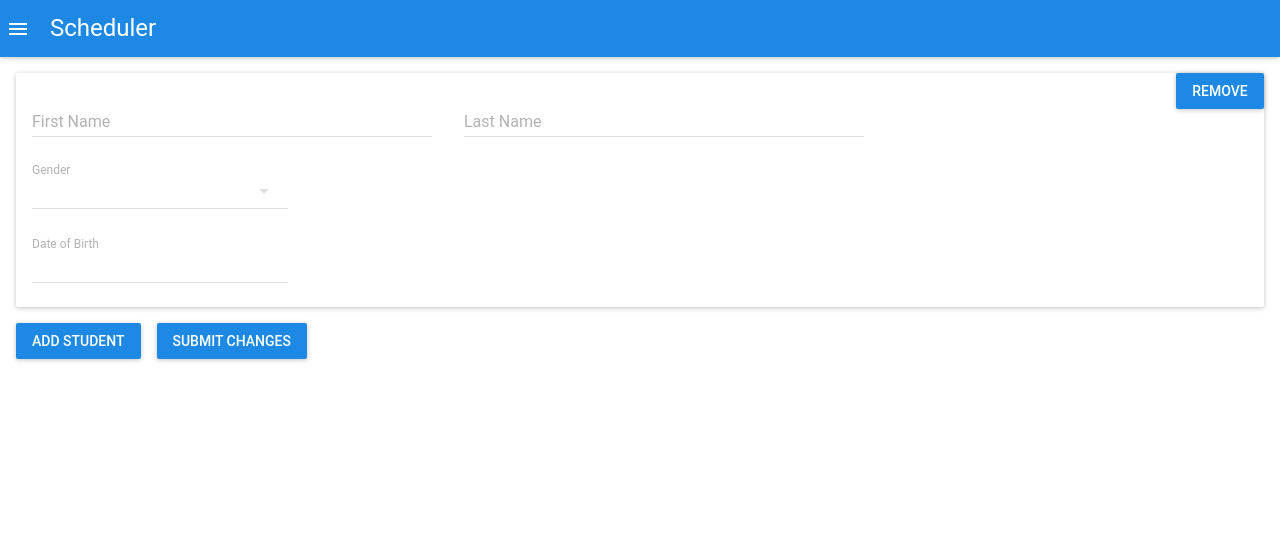
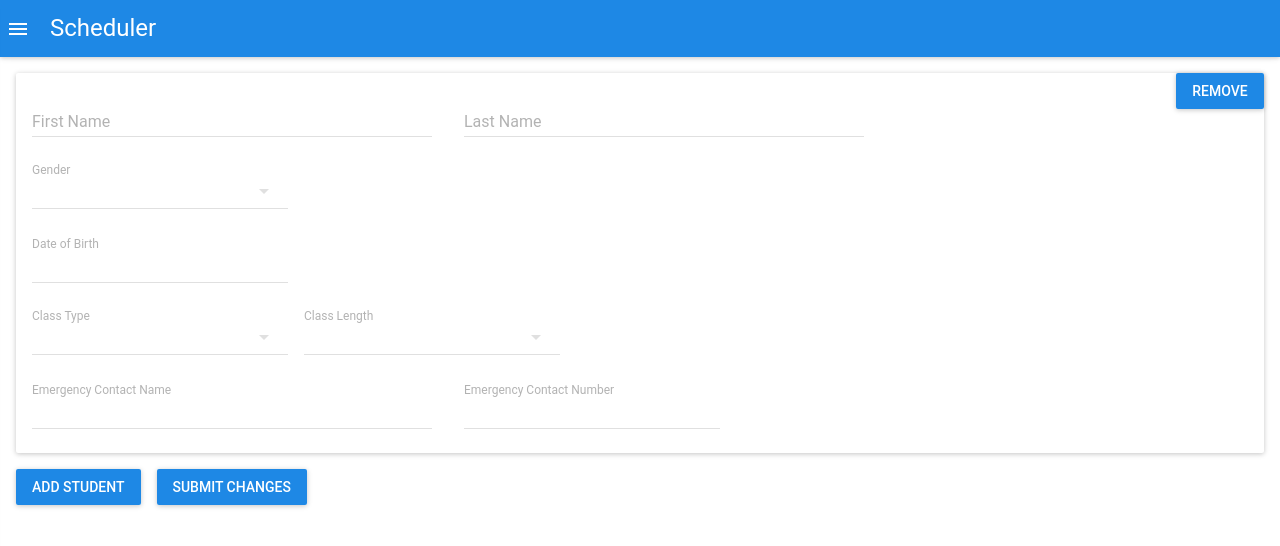
Before and after one commit to erikhelman/scheduler, a React (Create React App) app in the folder scheduler-fe/: page /main/student in a window 1280 px wide. Shown: the top 546 px of the page. Built offline with nearby package versions, Linux system fonts and the light colour scheme; no server answers.

Commit message:
Changes to be committed: 	modified:   home.py 	modified:   scheduler-fe/package.json 	modified:   scheduler-fe/src/ProfileForm.js 	modified:   scheduler-fe/src/ProfilePage.js 	modified:   scheduler-fe/src/StudentForm.js 	modified:   scheduler-fe/src/StudentPage.js

```diff
--- a/scheduler-fe/package.json
+++ b/scheduler-fe/package.json
@@ -5,6 +5,7 @@
   "proxy": "http://localhost:5000",
   "dependencies": {
     "axios": "^0.16.2",
+    "libphonenumber-js": "^0.4.37",
     "material-ui": "^0.19.4",
     "react": "^16.0.0",
     "react-big-calendar": "^0.16.1",
--- a/scheduler-fe/src/ProfileForm.js
+++ b/scheduler-fe/src/ProfileForm.js
@@ -86,18 +86,18 @@ const ProfileForm = ({
            errorText={errors.name}
            value={province}
          >
-           <MenuItem value={"1"} primaryText="Ontario" />
-           <MenuItem value={"2"} primaryText="Quebec" />
-           <MenuItem value={"3"} primaryText="Manitoba" />
-           <MenuItem value={"4"} primaryText="Alberta" />
-           <MenuItem value={"5"} primaryText="Saskatchewan" />
-           <MenuItem value={"6"} primaryText="British Columbia" />
-           <MenuItem value={"7"} primaryText="Nova Scotia" />
-           <MenuItem value={"8"} primaryText="Newfoundland" />
-           <MenuItem value={"9"} primaryText="Prince Edward Island" />
-           <MenuItem value={"10"} primaryText="Yukon" />
-           <MenuItem value={"11"} primaryText="Northwest Territories" />
-           <MenuItem value={"12"} primaryText="Nunavut" />
+           <MenuItem value={"ON"} primaryText="Ontario" />
+           <MenuItem value={"QC"} primaryText="Quebec" />
+           <MenuItem value={"MB"} primaryText="Manitoba" />
+           <MenuItem value={"AB"} primaryText="Alberta" />
+           <MenuItem value={"SK"} primaryText="Saskatchewan" />
+           <MenuItem value={"BC"} primaryText="British Columbia" />
+           <MenuItem value={"NS"} primaryText="Nova Scotia" />
+           <MenuItem value={"NL"} primaryText="Newfoundland" />
+           <MenuItem value={"PE"} primaryText="Prince Edward Island" />
+           <MenuItem value={"YT"} primaryText="Yukon" />
+           <MenuItem value={"NT"} primaryText="Northwest Territories" />
+           <MenuItem value={"NU"} primaryText="Nunavut" />
          </SelectField>
 
 
--- a/scheduler-fe/src/ProfilePage.js
+++ b/scheduler-fe/src/ProfilePage.js
@@ -17,8 +17,7 @@ class ProfilePage extends React.Component {
       street: '',
       postal: '',
       phone: '',
-      email: '',
-      value:1
+      email: ''
     };
 
     this.handleSubmit = this.handleSubmit.bind(this);
@@ -60,7 +59,7 @@ class ProfilePage extends React.Component {
     var lname = this.state.lname;
     var city = this.state.city;
     var street = this.state.street;
-    var province = this.state.value;
+    var province = this.state.province;
     var postal = this.state.postal;
     var phone = this.state.phone;
     var email = this.state.email;
@@ -86,16 +85,15 @@ class ProfilePage extends React.Component {
 
   }
 
-  handleInputChange(event) {
+handleInputChange(event) {
     this.setState({ [event.target.name] : event.target.value});
-  }
+}
 
 handleProvinceChange = (event, index, value) => {
-  this.setState({value});
+  this.setState({province: value});
 
 }
   render() {
-
     var headerStyle = {
       height: this.state.headerHeight
     };
@@ -111,7 +109,7 @@ handleProvinceChange = (event, index, value) => {
           lname={this.state.lname}
           city={this.state.city}
           street={this.state.street}
-          province={this.state.value}
+          province={this.state.province}
           postal={this.state.postal}
           phone={this.state.phone}
           email={this.state.email}
--- a/scheduler-fe/src/StudentForm.js
+++ b/scheduler-fe/src/StudentForm.js
@@ -15,10 +15,12 @@ const StudentForm = ({
   errors,
   students,
   onGenderChange,
-  onDateChange
+  onDateChange,
+  onClassTypeChange,
+  onClassLengthChange
  }) => (
+
      <form onSubmit={onSubmit}>
-
 
        {students.map((student, idx) => (
          <Card className="students" style={{margin:'1em', paddingBottom: '1em'}}>
@@ -79,6 +81,66 @@ const StudentForm = ({
                underlineFocusStyle={customStyle.underlineStyle}
                floatingLabelFocusStyle={customStyle.colorStyle}
                maxDate = {new Date()}
+             />
+           </div>
+           <div style={customStyle.general}>
+             <SelectField
+               name="class_type"
+               floatingLabelText="Class Type"
+               floatingLabelFixed={true}
+               value={student.class_type}
+               onChange={onClassTypeChange(idx)}
+               style={customStyle.SelectField}
+               underlineFocusStyle={customStyle.underlineStyle}
+               floatingLabelFocusStyle={customStyle.colorStyle}
+             >
+
+               <MenuItem value={"group"} primaryText="Group" />
+               <MenuItem value={"semi"} primaryText="Semi-Private" />
+               <MenuItem value={"private"} primaryText="Private" />
+               <MenuItem value={"dev"} primaryText="Development" />
+
+             </SelectField>
+
+             <SelectField
+               name="class_length"
+               floatingLabelText="Class Length"
+               floatingLabelFixed={true}
+               value={student.class_length}
+               onChange={onClassLengthChange(idx)}
+               style={customStyle.general}
+               underlineFocusStyle={customStyle.underlineStyle}
+               floatingLabelFocusStyle={customStyle.colorStyle}
+             >
+
+               <MenuItem value={"30"} primaryText="30 minutes" />
+               <MenuItem value={"45"} primaryText="45 minutes" />
+               <MenuItem value={"60"} primaryText="1 hour" />
+
+             </SelectField>
+           </div>
+
+           <div>
+             <TextField
+               floatingLabelText="Emergency Contact Name"
+               floatingLabelFixed={true}
+               value={student.emerg_contact}
+               name="emerg_contact"
+               onChange={onChange(idx)}
+               style={customStyle.nameTextFields}
+               underlineFocusStyle={customStyle.underlineStyle}
+               floatingLabelFocusStyle={customStyle.colorStyle}
+             />
+
+             <TextField
+               name="emerg_phone"
+               floatingLabelText="Emergency Contact Number"
+               floatingLabelFixed={true}
+               style={customStyle.textfields}
+               underlineFocusStyle={customStyle.underlineStyle}
+               floatingLabelFocusStyle={customStyle.colorStyle}
+               onChange={onChange(idx)}
+               value={student.emerg_phone}
              />
            </div>
 
--- a/scheduler-fe/src/StudentPage.js
+++ b/scheduler-fe/src/StudentPage.js
@@ -27,6 +27,10 @@ class StudentPage extends React.Component {
       token: token
     })
     .then(response => {
+      response.data.students.forEach(function(student){
+          student.dob += " EDT"
+          student.dob = new Date(student.dob);
+      });
 
       this.setState({students: (response.data.students != null ? response.data.students : '')});
 
@@ -50,6 +54,24 @@ class StudentPage extends React.Component {
     const newStudents = this.state.students.map((student, sidx) => {
       if (idx !== sidx) return student;
       return { ...student, gender: value };
+    });
+
+    this.setState({ students: newStudents });
+  }
+
+  handleClassLengthChange = (idx) => (event, index, value) => {
+    const newStudents = this.state.students.map((student, sidx) => {
+      if (idx !== sidx) return student;
+      return { ...student, class_length: value };
+    });
+
+    this.setState({ students: newStudents });
+  }
+
+  handleClassTypeChange = (idx) => (event, index, value) => {
+    const newStudents = this.state.students.map((student, sidx) => {
+      if (idx !== sidx) return student;
+      return { ...student, class_type: value };
     });
 
     this.setState({ students: newStudents });
@@ -97,6 +119,7 @@ class StudentPage extends React.Component {
 }
 
   render() {
+    console.log(this.state.students);
     var headerStyle = {
       height: this.state.headerHeight
     };
@@ -113,6 +136,8 @@ class StudentPage extends React.Component {
           students={this.state.students}
           onGenderChange={this.handleStudentGenderChange}
           onDateChange={this.handleStudentDateChange}
+          onClassTypeChange={this.handleClassTypeChange}
+          onClassLengthChange={this.handleClassLengthChange}
         />
       </div>
     );
```
Also changed, not shown: 1 other file (tests, documents, lock files or other folders).
